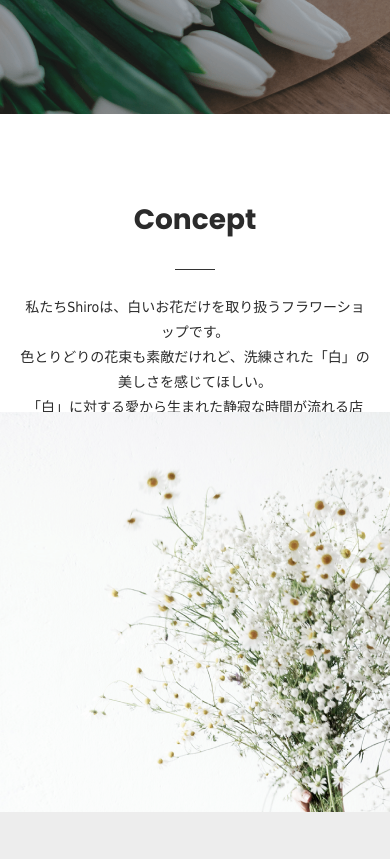
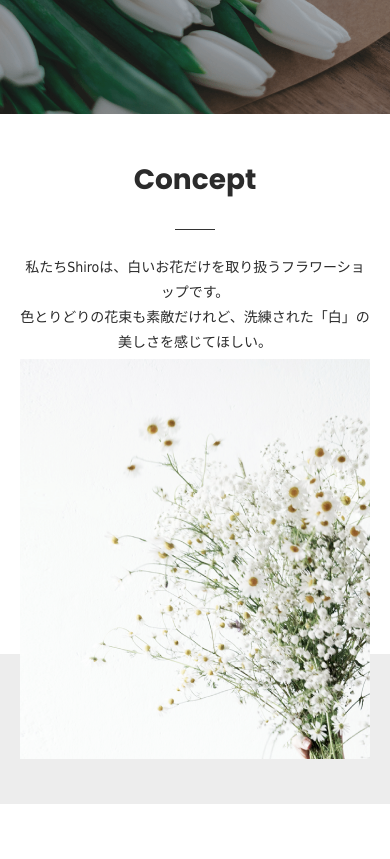
Before and after one commit to fuchsia-84/shiro_web_coding, a plain HTML site: page index.html in a window 390 px wide. Shown: the part 241-1100 px from the top of the page. Drawn offline with nearby package versions, Linux system fonts and the light colour scheme.

Commit message:
make concept section responsive.

```diff
--- a/css/main.css
+++ b/css/main.css
@@ -306,6 +306,32 @@ a#header_logo {
     top: 560px;
     z-index: 1;
 }
+@media screen and (max-width: 992px) {
+    #concept .concept_img {
+        width: 100%;
+        height: 400px;
+        object-fit: cover; /* not for IE*/
+        left: 0;
+    }
+}
+@media screen and (max-width: 768px) {
+    #concept .concept_img {
+        width: calc(100% - 40px);
+        top: 245px;
+        left: 20px;
+    }
+    #concept .inner {
+        padding-top: 40px;
+        padding-bottom: 474px; /* todo fix*/
+    }
+    #concept .concept_under {
+        height: 150px;
+        background-color: #EDEDED;
+        position: absolute;
+        top: 540px;
+        z-index: 1;
+    }
+}
 /* work */
 #work {
     display: block;
```
